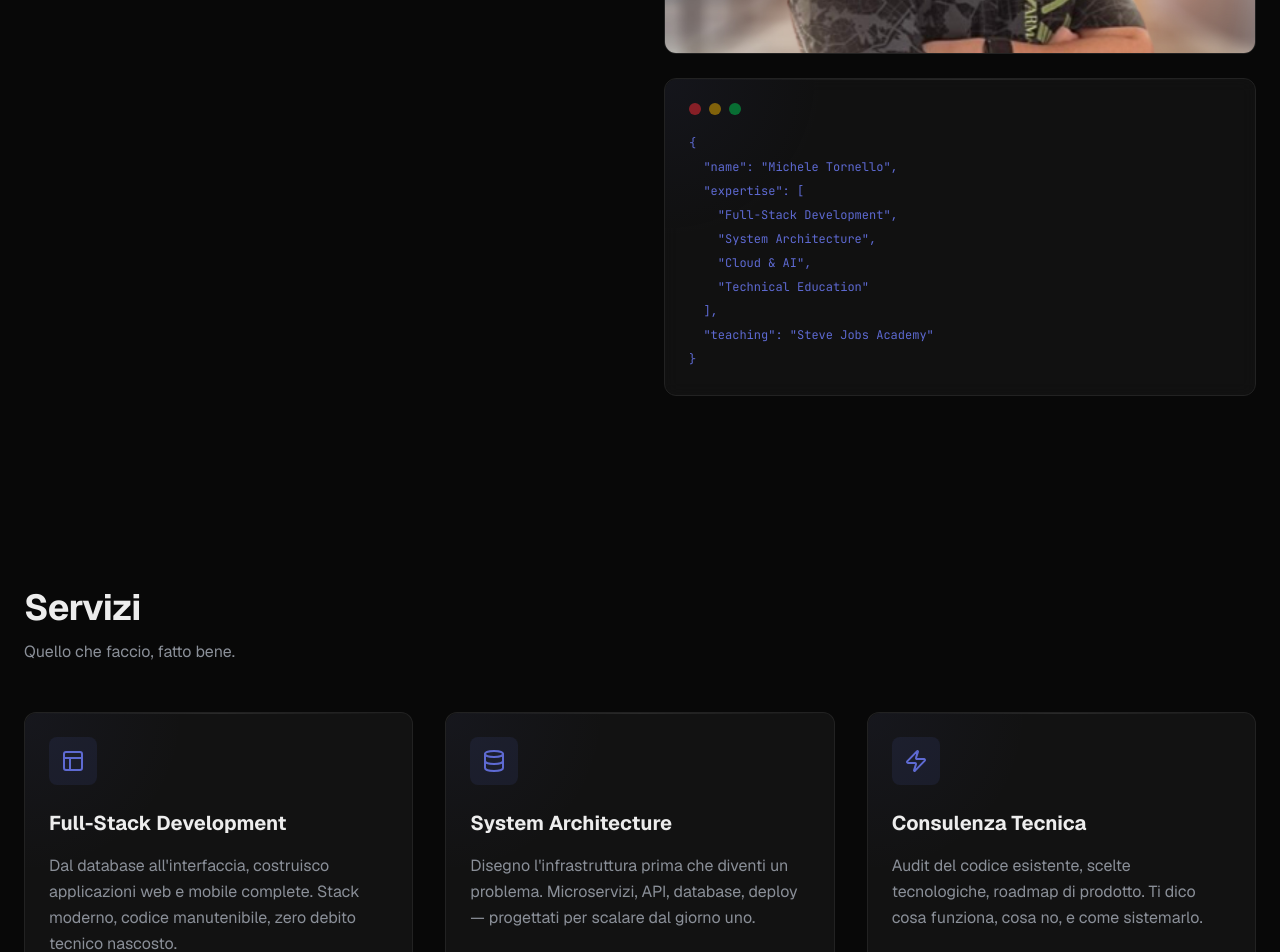
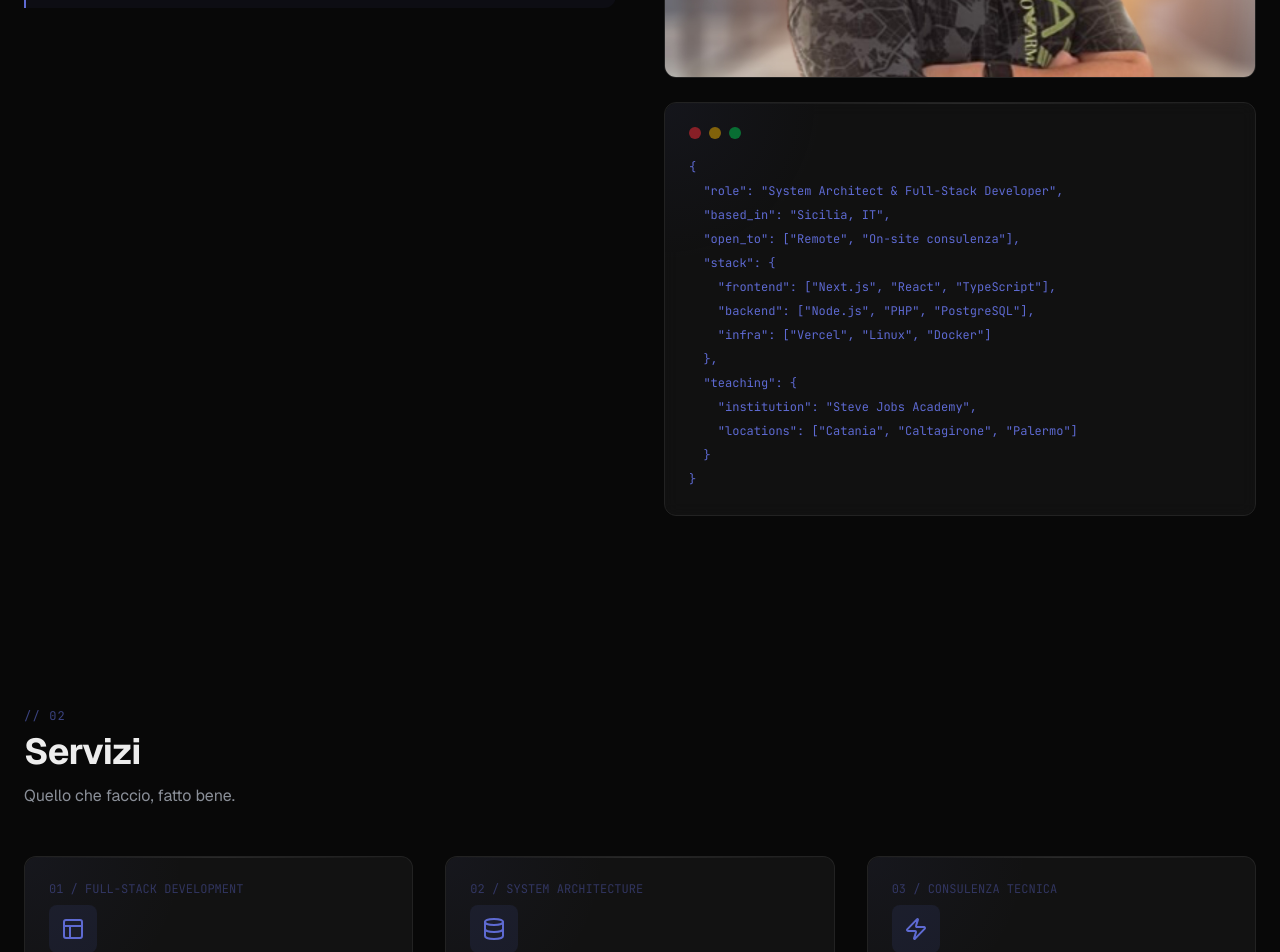
Before and after one commit to Flame0510/micheletornello.com, a Next.js app: page / in a window 1280 px wide. Shown: the part 1500-2452 px from the top of the page. Built offline with nearby package versions, Linux system fonts and the light colour scheme.

Commit message:
feat: stealth architect direction — mono prefixes, improved terminal JSON, logo refinement, case study links, footer nav

```diff
--- a/src/app/globals.css
+++ b/src/app/globals.css
@@ -5,7 +5,9 @@
   --color-background: #080808;
   --color-surface: #121212;
   --color-surface-hover: #1a1a1a;
+  --color-surface-elevated: #0f1117;
   --color-border: #222222;
+  --color-border-subtle: #1a1b24;
   --color-accent: #5E6AD2;
   --color-accent-hover: #4b55b5;
   --color-accent-muted: rgba(94, 106, 210, 0.15);
@@ -20,7 +22,9 @@
   --background: #080808;
   --surface: #121212;
   --surface-hover: #1a1a1a;
+  --surface-elevated: #0f1117;
   --border: #222222;
+  --border-subtle: #1a1b24;
   --accent: #5E6AD2;
   --accent-hover: #4b55b5;
   --accent-muted: rgba(94, 106, 210, 0.15);
@@ -34,6 +38,10 @@
   }
   body {
     @apply bg-background text-text-main font-sans antialiased;
+  }
+
+  .font-mono-section {
+    @apply font-mono uppercase tracking-[0.2em] text-xs text-accent/60;
   }
 
   /* Subtle noise texture for premium feel */
--- a/src/components/sections/About.tsx
+++ b/src/components/sections/About.tsx
@@ -15,7 +15,7 @@ export const About = () => {
 
   return (
     <section id="about" className="py-24 px-6 max-w-7xl mx-auto overflow-hidden">
-      <SectionTitle title={t.title} subtitle={t.subtitle} />
+      <SectionTitle prefix="// 01" title={t.title} subtitle={t.subtitle} />
 
       <div className="grid grid-cols-1 lg:grid-cols-2 gap-12 items-start mt-12">
         <motion.div
@@ -58,14 +58,18 @@ export const About = () => {
 
             <pre className="text-accent leading-6 overflow-x-auto text-xs">
 {`{
-  "name": "${bio.name}",
-  "expertise": [
-    "Full-Stack Development",
-    "System Architecture",
-    "Cloud & AI",
-    "Technical Education"
-  ],
-  "teaching": "Steve Jobs Academy"
+  "role": "System Architect & Full-Stack Developer",
+  "based_in": "Sicilia, IT",
+  "open_to": ["Remote", "On-site consulenza"],
+  "stack": {
+    "frontend": ["Next.js", "React", "TypeScript"],
+    "backend": ["Node.js", "PHP", "PostgreSQL"],
+    "infra": ["Vercel", "Linux", "Docker"]
+  },
+  "teaching": {
+    "institution": "Steve Jobs Academy",
+    "locations": ["Catania", "Caltagirone", "Palermo"]
+  }
 }`}
             </pre>
           </Card>
--- a/src/components/sections/AcademyPreview.tsx
+++ b/src/components/sections/AcademyPreview.tsx
@@ -4,6 +4,7 @@ import { motion } from "framer-motion";
 import { SectionTitle } from "../ui/SectionTitle";
 import { Button } from "../ui/Button";
 import { Card } from "../ui/Card";
+import { Badge } from "../ui/Badge";
 import { fadeUp, stagger } from "../../lib/animations";
 import { academy } from "../../lib/data";
 import { GraduationCap, ArrowRight } from "lucide-react";
@@ -17,7 +18,7 @@ export const AcademyPreview = () => {
 
   return (
     <section id="academy" className="py-24 px-6 max-w-7xl mx-auto overflow-hidden relative">
-      <SectionTitle title={t.title} subtitle={t.subtitle} />
+      <SectionTitle prefix="// 04" title={t.title} subtitle={t.subtitle} />
 
       <div className="grid grid-cols-1 lg:grid-cols-2 gap-16 items-center">
         <motion.div
@@ -31,6 +32,13 @@ export const AcademyPreview = () => {
             <GraduationCap size={40} className="text-accent" />
           </div>
           <p className="text-xl text-text-muted leading-relaxed">{t.intro}</p>
+
+          <div className="flex flex-wrap gap-2">
+            <Badge variant="outline" className="font-mono text-[10px] py-0 px-2 uppercase border-accent/30 text-accent/80">Catania</Badge>
+            <Badge variant="outline" className="font-mono text-[10px] py-0 px-2 uppercase border-accent/30 text-accent/80">Caltagirone</Badge>
+            <Badge variant="outline" className="font-mono text-[10px] py-0 px-2 uppercase border-accent/30 text-accent/80">Palermo</Badge>
+          </div>
+
           <Link href="/academy" className="inline-block mt-8">
             <Button variant="outline" className="gap-2">
               {t.cta} <ArrowRight size={18} />
--- a/src/components/sections/Footer.tsx
+++ b/src/components/sections/Footer.tsx
@@ -1,6 +1,7 @@
 "use client";
 
 import { Instagram, Linkedin } from "lucide-react";
+import Link from "next/link";
 import { social } from "../../lib/data";
 import { useLang } from "@/lib/LanguageContext";
 import { translations } from "@/lib/translations";
@@ -9,15 +10,45 @@ export const Footer = () => {
   const { lang } = useLang();
   const t = translations.footer[lang];
 
+  const links = {
+    it: [
+      { name: "Chi Sono", href: "/#about" },
+      { name: "Servizi", href: "/#services" },
+      { name: "Portfolio", href: "/#portfolio" },
+      { name: "Academy", href: "/academy" },
+    ],
+    en: [
+      { name: "About", href: "/#about" },
+      { name: "Services", href: "/#services" },
+      { name: "Portfolio", href: "/#portfolio" },
+      { name: "Academy", href: "/academy" },
+    ]
+  };
+
   return (
     <footer className="border-t border-border py-12 px-6 max-w-7xl mx-auto overflow-hidden">
       <div className="flex flex-col md:flex-row items-center justify-between gap-8">
         <div className="space-y-4 text-center md:text-left">
           <p className="text-xl font-bold tracking-tighter">
-            Michele <span className="text-accent">Tornello</span>
+            Michele <span className="font-light text-text-muted ml-1">Tornello</span>
           </p>
           <p className="text-text-muted text-sm">{t.tagline}</p>
-          <p className="text-text-muted text-sm">{t.copyright}</p>
+          <div className="flex flex-col gap-1">
+            <p className="text-text-muted text-sm">{t.copyright}</p>
+            <p className="text-text-muted text-xs">P.IVA: IT05891780879</p>
+          </div>
+
+          <div className="flex flex-wrap justify-center md:justify-start gap-x-4 gap-y-2 mt-4">
+            {links[lang as keyof typeof links].map((link) => (
+              <Link
+                key={link.name}
+                href={link.href}
+                className="text-text-muted text-xs hover:text-text-main transition-colors"
+              >
+                {link.name}
+              </Link>
+            ))}
+          </div>
         </div>
 
         <div className="flex items-center gap-6">
--- a/src/components/sections/Navbar.tsx
+++ b/src/components/sections/Navbar.tsx
@@ -32,11 +32,11 @@ export const Navbar = () => {
 
   return (
     <nav className={`fixed top-0 w-full z-50 transition-all duration-300 ${
-      scrolled ? "bg-background/80 backdrop-blur-md border-b border-border py-4" : "bg-transparent py-6"
+      scrolled ? "bg-background/80 backdrop-blur-md border-b border-border-subtle py-4" : "bg-transparent py-6"
     }`}>
       <div className="max-w-7xl mx-auto px-6 flex items-center justify-between">
         <Link href="/" className="text-xl font-bold tracking-tighter">
-          Michele <span className="text-accent">Tornello</span>
+          Michele <span className="font-light text-text-muted ml-1">Tornello</span>
         </Link>
 
         <div className="hidden md:flex items-center gap-8">
--- a/src/components/sections/Portfolio.tsx
+++ b/src/components/sections/Portfolio.tsx
@@ -5,7 +5,8 @@ import { SectionTitle } from "../ui/SectionTitle";
 import { Card } from "../ui/Card";
 import { Badge } from "../ui/Badge";
 import { fadeUp, stagger } from "../../lib/animations";
-import { ExternalLink } from "lucide-react";
+import { ExternalLink, ArrowRight } from "lucide-react";
+import Link from "next/link";
 import { useLang } from "@/lib/LanguageContext";
 import { translations } from "@/lib/translations";
 
@@ -13,9 +14,11 @@ export const Portfolio = () => {
   const { lang } = useLang();
   const t = translations.portfolio[lang];
 
+  const caseStudies = ["rec-security", "kastalia", "ludelist"];
+
   return (
     <section id="portfolio" className="py-24 px-6 max-w-7xl mx-auto overflow-hidden">
-      <SectionTitle title={t.title} subtitle={t.subtitle} />
+      <SectionTitle prefix="// 03" title={t.title} subtitle={t.subtitle} />
 
       <motion.div
         variants={stagger}
@@ -44,6 +47,12 @@ export const Portfolio = () => {
                 </div>
                 <h3 className="text-2xl font-bold">{project.title}</h3>
                 <p className="text-text-muted leading-relaxed">{project.description}</p>
+                <Link
+                  href={`/portfolio/${caseStudies[i] || 'default'}`}
+                  className="text-sm text-accent/60 hover:text-accent transition-colors font-mono mt-auto flex items-center gap-1 group/link"
+                >
+                  Case study <ArrowRight size={14} className="group-hover/link:translate-x-1 transition-transform" />
+                </Link>
               </div>
             </Card>
           </motion.div>
--- a/src/components/sections/Services.tsx
+++ b/src/components/sections/Services.tsx
@@ -21,7 +21,7 @@ export const Services = () => {
 
   return (
     <section id="services" className="py-24 px-6 max-w-7xl mx-auto overflow-hidden">
-      <SectionTitle title={t.title} subtitle={t.subtitle} />
+      <SectionTitle prefix="// 02" title={t.title} subtitle={t.subtitle} />
 
       <motion.div
         variants={stagger}
@@ -32,7 +32,8 @@ export const Services = () => {
       >
         {items.map((service, i) => (
           <motion.div key={i} variants={fadeUp}>
-            <Card className="h-full border-b-2 hover:border-accent transition-colors">
+            <Card className="h-full border-b-2 hover:border-accent transition-colors group group-hover:border-accent/30 transition-colors">
+              <span className="text-xs font-mono text-accent/40 mb-2 block">0{i+1} / {service.title.toUpperCase()}</span>
               <div className="mb-6 p-3 w-fit bg-accent/10 rounded-lg group-hover:scale-110 transition-transform">
                 {icons[["Layout", "Database", "Zap"][i] as keyof typeof icons]}
               </div>
--- a/src/components/ui/SectionTitle.tsx
+++ b/src/components/ui/SectionTitle.tsx
@@ -1,6 +1,7 @@
 interface SectionTitleProps {
   title: string;
   subtitle?: string;
+  prefix?: string;
   className?: string;
   align?: "left" | "center";
 }
@@ -8,11 +9,17 @@ interface SectionTitleProps {
 export const SectionTitle = ({
   title,
   subtitle,
+  prefix,
   className = "",
   align = "left"
 }: SectionTitleProps) => {
   return (
     <div className={`space-y-3 mb-12 ${align === "center" ? "text-center" : ""} ${className}`}>
+      {prefix && (
+        <span className="font-mono text-xs text-accent/60 uppercase tracking-widest block mb-2">
+          {prefix}
+        </span>
+      )}
       <h2 className="text-3xl md:text-4xl font-bold tracking-tight">
         {title}
       </h2>
```
